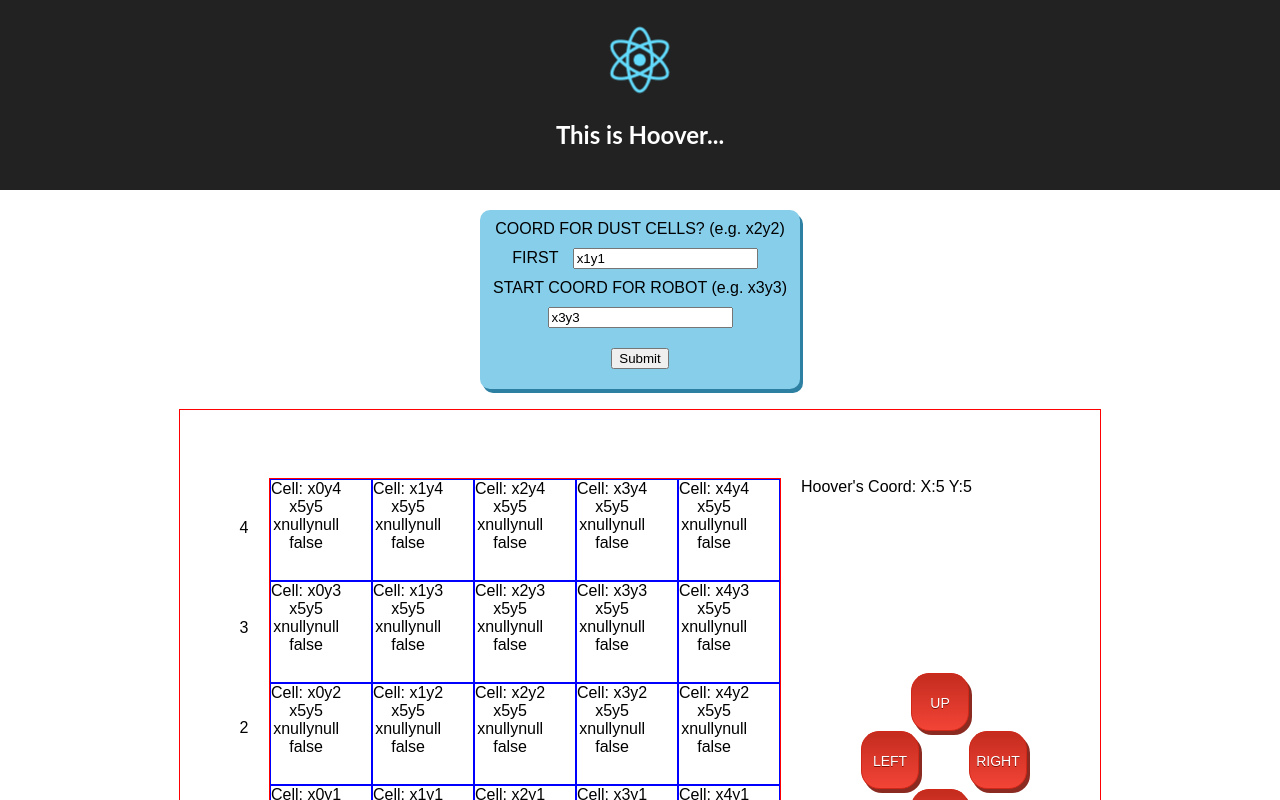
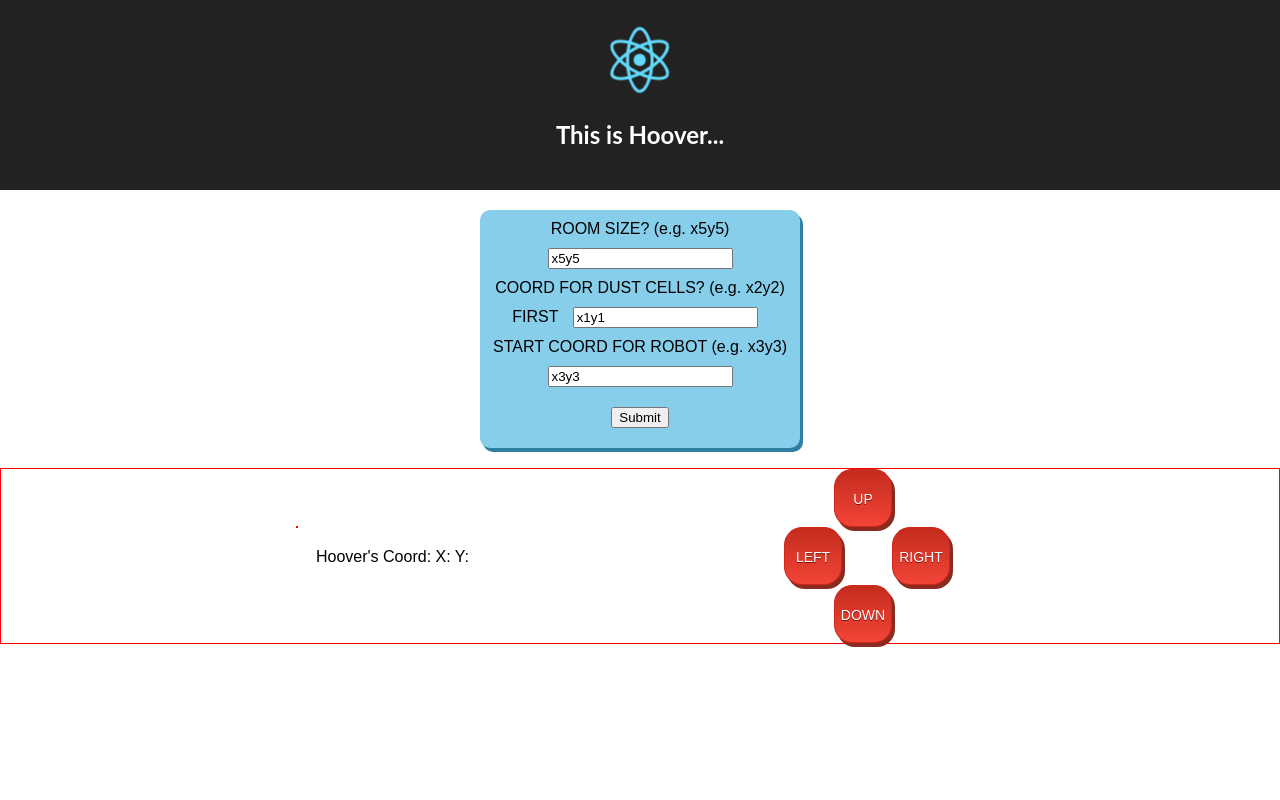
Before and after one commit to khpa/hoover, a React app: page / in a window 1280 px wide. Shown: the top 800 px of the page. Built offline with nearby package versions, Linux system fonts and the light colour scheme.

Commit message:
table size from user input, clear dust fix

```diff
--- a/src/App.css
+++ b/src/App.css
@@ -35,18 +35,18 @@ h1, p {
   border: 1px solid red;
   display: flex;
   margin: auto;
-  height: 700px;
-  width: 920px;
+  /* height: 700px;
+  width: 920px; */
   flex-direction: row;
-  justify-content: space-around;
+  justify-content: space-evenly;
   align-items: center;
 }
 
 .whole-board {
   display: flex;
   flex-flow: column wrap;
-  width: 564px;
-  height: 564px;
+  /* width: 564px;
+  height: 564px; */
   /* border: 1px solid yellow; */
   align-content: flex-start;
 }
@@ -147,7 +147,7 @@ cursor: pointer;
 }
 
 .coord-label {
-  margin-left: 20px;
+  margin: 20px;
 }
 
 .hoover-coord-form {
--- a/src/App.js
+++ b/src/App.js
@@ -8,56 +8,79 @@ import Coord from './components/Coord';
 
 class App extends Component {
   state = {
-    x:5,
-    y:5,
-    dx:null,
-    dy:null
+    x: '',
+    y: '',
+    dx: '',
+    dy: '',
+    tx: '',
+    ty: ''
   }
 
-  onClickUp = (event)=>{
+  onClickUp = (event) => {
     console.log("onClickUp!");
-    console.log("state",this.state);
+    console.log("state", this.state);
     const yTemp = this.state.y;
-    const newY = {...this.state,y:yTemp+1};
-    newY.y<5?this.setState(newY):console.log('outside table');
+    const newY = { ...this.state, y: yTemp + 1 };
+    newY.y < this.state.ty ? this.setState(newY) : console.log('outside table');
+    if (this.state.x === this.state.dx && this.state.y + 1 === this.state.dy) {
+      console.log("hoover over dust!!")
+      this.onClearDust();
+    }
   }
-  onClickDown = (event)=>{
+  onClickDown = (event) => {
     console.log("onClickDown!");
-    console.log("state",this.state);
+    console.log("state", this.state);
     const yTemp = this.state.y;
-    const newY = {...this.state,y:yTemp-1};
-    newY.y>=0?this.setState(newY):console.log('outside table');
+    const newY = { ...this.state, y: yTemp - 1 };
+    newY.y >= 0 ? this.setState(newY) : console.log('outside table');
+    if (this.state.x === this.state.dx && this.state.y - 1 === this.state.dy) {
+      console.log("hoover over dust!!")
+      this.onClearDust();
+    }
   }
-  onClickRight = (event)=>{
+  onClickRight = (event) => {
     console.log("onClickRight!");
-    console.log("state",this.state);
+    console.log("state", this.state);
     const xTemp = this.state.x;
-    const newX = {...this.state,x:xTemp+1};
-    newX.x<5?this.setState(newX):console.log('outside table');
+    const newX = { ...this.state, x: xTemp + 1 };
+    newX.x < this.state.tx ? this.setState(newX) : console.log('outside table');
+    if (this.state.x + 1 === this.state.dx && this.state.y === this.state.dy) {
+      console.log("hoover over dust!!");
+      this.onClearDust();
+    }
   }
-  onClickLeft = (event)=>{
+  onClickLeft = (event) => {
     console.log("onClickLeft!");
-    console.log("state",this.state);
+    console.log("state", this.state);
     const xTemp = this.state.x;
-    const newX = {...this.state,x:xTemp-1};
-    newX.x>=0?this.setState(newX):console.log('outside table');
+    const newX = { ...this.state, x: xTemp - 1 };
+    newX.x >= 0 ? this.setState(newX) : console.log('outside table');
+    if (this.state.x - 1 === this.state.dx && this.state.y === this.state.dy) {
+      console.log("hoover over dust!!")
+      this.onClearDust();
+    }
   }
 
-  setHooverCoord = (h,d)=>{
+  setCoord = (h, d, t) => {
     //console.log("x:",x);
-    let coordX = Number(h.substr(1,1));
-    let coordY = Number(h.substr(3,1));
-    let dcoordX = Number(d.substr(1,1));
-    let dcoordY = Number(d.substr(3,1));
+    let coordX = Number(h.substr(1, 1));
+    let coordY = Number(h.substr(3, 1));
+    let dcoordX = Number(d.substr(1, 1));
+    let dcoordY = Number(d.substr(3, 1));
+    let tcoordX = Number(t.substr(1, 1));
+    let tcoordY = Number(t.substr(3, 1));
     console.log('dust is here:', d);
-    console.log("this is x, y:", coordX, coordY, typeof(coordX));
-    this.setState({x:coordX,y:coordY, dx:dcoordX, dy:dcoordY})
+    console.log("this is x, y:", coordX, coordY, typeof (coordX));
+    console.log('table dimension:', tcoordX, tcoordY);
+    this.setState({ x: coordX, y: coordY, dx: dcoordX, dy: dcoordY, tx: tcoordX, ty: tcoordY })
   }
 
-  onClearDust = ()=>{
-console.log ('dust is clear');
-this.setState({dx:null, dy:null});
+
+  onClearDust = () => {
+    console.log('dust is clear');
+    this.setState({ dx: null, dy: null });
   }
+
 
   render() {
     return (
@@ -67,37 +90,38 @@ this.setState({dx:null, dy:null});
           <h1 className="App-title">This is Hoover...</h1>
         </header>
 
-        <InputForm  setHooverCoord={this.setHooverCoord}/>
+        <InputForm setCoord={this.setCoord} />
         <div className={"board-controls"}>
           <div className={"whole-board"}>
-            <div className={"y-axis"}>
+            {/* <div className={"y-axis"}>
               <div>4</div>
               <div>3</div>
               <div>2</div>
               <div>1</div>
               <div>Y 0</div>
-            </div>
+            </div> */}
 
             <Board
-            hooverCoord = {"x"+this.state.x+"y"+this.state.y}
-            dustCoord={"x"+this.state.dx+"y"+this.state.dy}
-            clearDust={this.onClearDust}/>
+              hooverCoord={"x" + this.state.x + "y" + this.state.y}
+              dustCoord={"x" + this.state.dx + "y" + this.state.dy}
+              xTable={this.state.tx}
+              yTable={this.state.ty} />
 
-            <div className={"x-axis"}>
+            {/* <div className={"x-axis"}>
               <div>X 0</div>
               <div>1</div>
               <div>2</div>
               <div>3</div>
               <div>4</div>
-            </div>
-            <Coord coord={"X:"+this.state.x+" Y:"+this.state.y}/>
+            </div> */}
+            <Coord coord={"X:" + this.state.x + " Y:" + this.state.y} />
           </div>
 
           <Controls
-          onClickUp = {this.onClickUp}
-          onClickDown = {this.onClickDown}
-          onClickLeft = {this.onClickLeft}
-          onClickRight = {this.onClickRight}/>
+            onClickUp={this.onClickUp}
+            onClickDown={this.onClickDown}
+            onClickLeft={this.onClickLeft}
+            onClickRight={this.onClickRight} />
 
         </div>
 
--- a/src/components/Board.js
+++ b/src/components/Board.js
@@ -6,29 +6,34 @@ const board = (props) => {
   let cells = [];
   let cellsNames = [];
   let dustCellStatus = false;
-for (let i=0;i<5;i++){
-  for (let j=0;j<5;j++){
+  //xtable & ytable from state
+  let xtable = props.xTable;
+  let ytable = props.yTable;
+
+  let tablewidth = xtable * 100 + (xtable * 2);
+  for (let i = 0; i < ytable; i++) {
+    for (let j = 0; j < xtable; j++) {
+      //i=y j=x
       // console.log(i, j);
-    let cName = "x"+j+"y"+i;
-    cName===props.dustCoord?dustCellStatus=true:dustCellStatus=false;
+      let cName = "x" + j + "y" + i;
+      cName === props.dustCoord ? dustCellStatus = true : dustCellStatus = false;
       cellsNames.push(cName);
       cells.push(<Cell
-    key = {cName}
-    dustCell = {dustCellStatus}
+        key={cName}
+        dustCell={dustCellStatus}
         cellClassName={cName}
         hooverCoord={props.hooverCoord}
         dustCoord={props.dustCoord}
-    clearDust = {props.clearDust}/>)
+         />)
     }
   }
 
   return (
     <div style={{
       border: "1px solid red",
-      width: "510px",
-      height: "510px",
+      width: tablewidth,
       display: "flex",
-      flexFlow:"row wrap-reverse"
+      flexFlow: "row wrap-reverse"
     }}>
       {cells}
     </div>
--- a/src/components/Cell.js
+++ b/src/components/Cell.js
@@ -20,11 +20,6 @@ props.cellClassName===props.hooverCoord ? hooverCellBg = '#87ceeb' : hooverCellB
     cellStyle.backgroundColor = 'red';
   }
 
-  if (props.dustCoord === props.hooverCoord) {
-    props.clearDust ();
-    console.log('delete dust');
-  }
-
   return (
     <div className = {props.cellClassName} style = {cellStyle}>
     Cell: {props.cellClassName}
--- a/src/components/InputForm.js
+++ b/src/components/InputForm.js
@@ -4,16 +4,22 @@ class InputForm extends Component {
   constructor(props) {
     super(props);
     this.state = {
+      roomsize:'x5y5',
       hoovercoord: 'x3y3',
       dustone: 'x1y1'
     };
 
-    this.handleChangeCoord = this.handleChangeCoord.bind(this);
+    this.handleRoomSize = this.handleRoomSize.bind(this);
+    this.handleHooverCoord = this.handleHooverCoord.bind(this);
     this.handleChangeDust = this.handleChangeDust.bind(this);
     this.handleSubmit = this.handleSubmit.bind(this);
   }
 
-  handleChangeCoord(event) {
+  handleRoomSize (event) {
+    this.setState({ roomsize: event.target.value });
+  }
+
+  handleHooverCoord(event) {
     //check coord range
     this.setState({ hoovercoord: event.target.value });
   }
@@ -27,9 +33,10 @@ class InputForm extends Component {
 
   handleSubmit(event) {
     // alert('coord are: ' + this.state.value + 'numb of dust cells'+ this.state.dust);
-    let coord = this.state.hoovercoord;
+    let hooverCoord = this.state.hoovercoord;
     let dustCoord = this.state.dustone;
-    this.props.setHooverCoord(coord, dustCoord);
+    let roomSize = this.state.roomsize;
+    this.props.setCoord(hooverCoord, dustCoord, roomSize);
     event.preventDefault();
   }
 
@@ -38,13 +45,18 @@ class InputForm extends Component {
       <form className={"hoover-coord-form"} onSubmit={this.handleSubmit}>
 
         <label>
+        ROOM SIZE? (e.g. x5y5)
+       <input type="text" value={this.state.roomsize} onChange={this.handleRoomSize} />
+        <br/>
+        </label>
+        <label>
         COORD FOR DUST CELLS? (e.g. x2y2)
         FIRST <input type="text" value={this.state.dustone} onChange={this.handleChangeDust} />
         <br/>
         </label>
         <label>
           START COORD FOR ROBOT (e.g. x3y3)
-          <input type="text" value={this.state.hoovercoord} onChange={this.handleChangeCoord} />
+          <input type="text" value={this.state.hoovercoord} onChange={this.handleHooverCoord} />
         </label>
         <br/>
         <input type="submit" value="Submit" />
```
Lines whose indentation alone changed are shown as unchanged.
